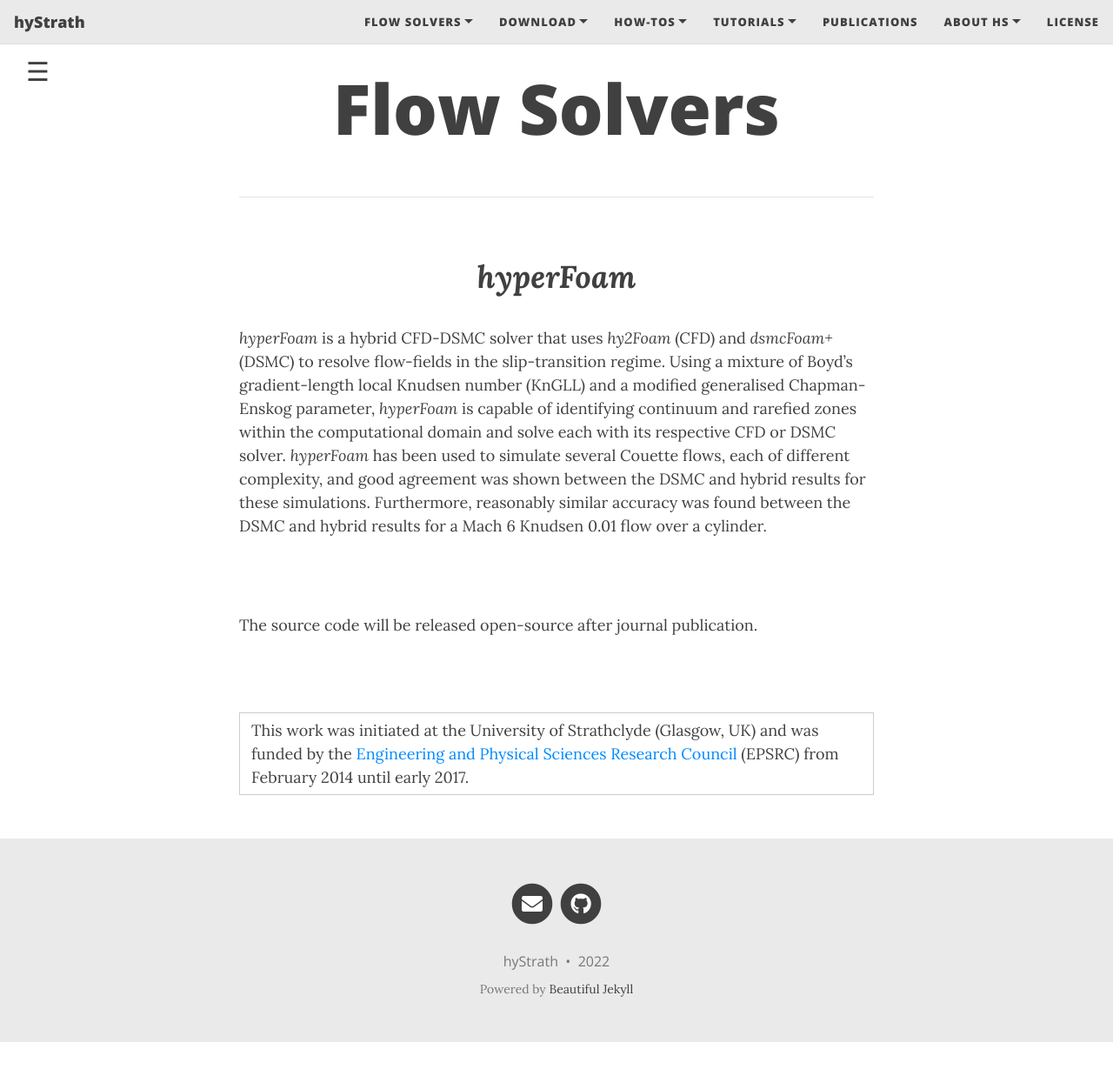
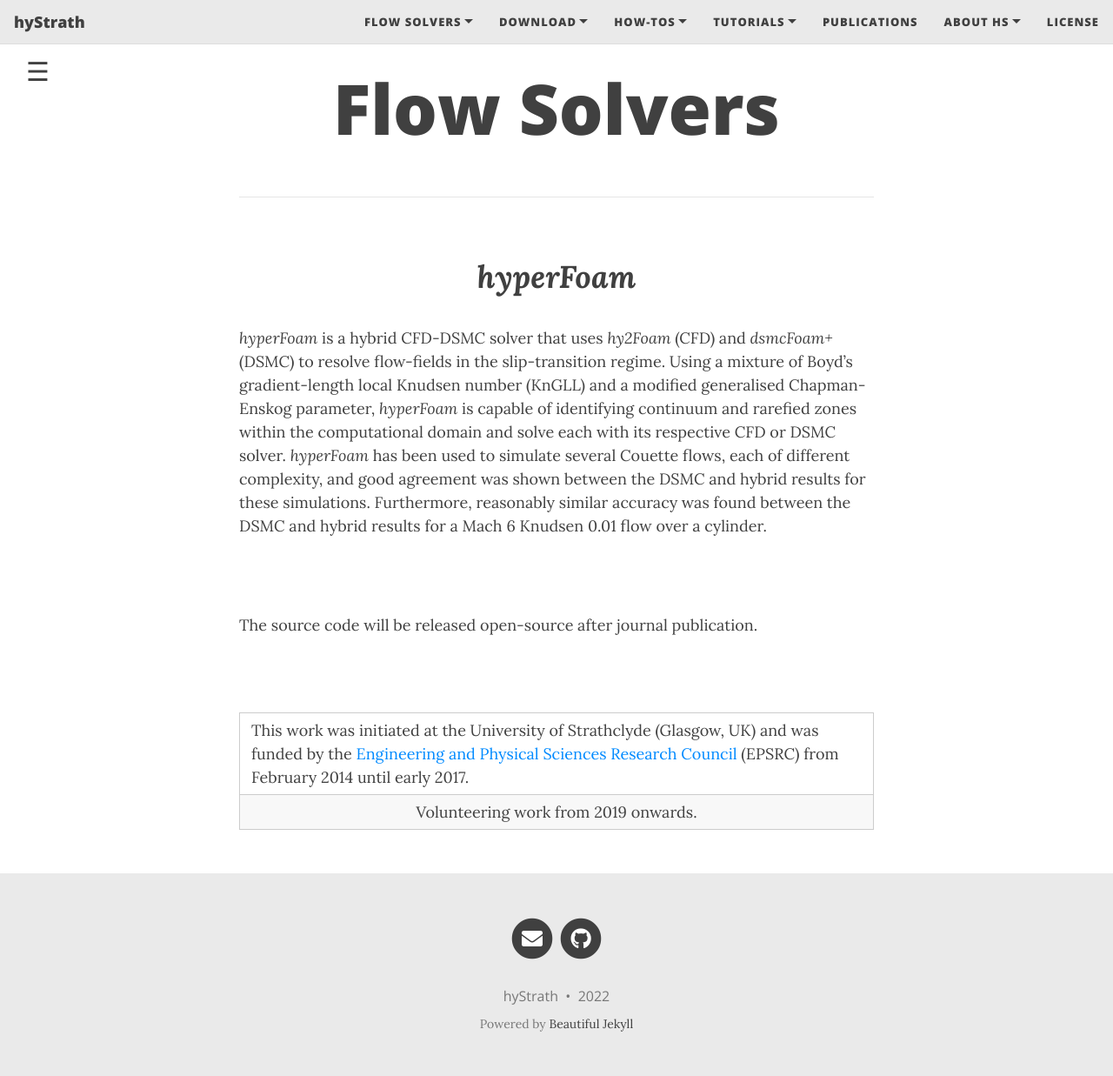
Before and after one commit to hystrath/hystrath.github.io, a Jekyll site: the page built from solvers-hyperfoam.md, in a window 1280 px wide and 1238 px high. Shown: the whole window at 87% size. Built offline with Jekyll 4.4.1, drawn with Linux system fonts in a browser that asks for light colours; nearby versions of some CDN libraries.

Commit message:
Editing pages

```diff
--- a/solvers-hyperfoam.md
+++ b/solvers-hyperfoam.md
@@ -57,4 +57,8 @@ The source code will be released open-source after journal publication.
 <tr>
   <td>This work was initiated at the University of Strathclyde (Glasgow, UK) and was funded by the <a href="https://www.epsrc.ac.uk/">Engineering and Physical Sciences Research Council</a> (EPSRC) from February 2014 until early 2017.</td>
 </tr>
+<tr>
+<td style="text-align:center"> Volunteering work from 2019 onwards.
+</td>
+</tr>
 </table>
```
